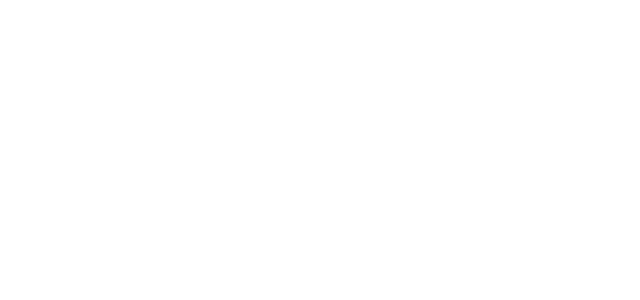
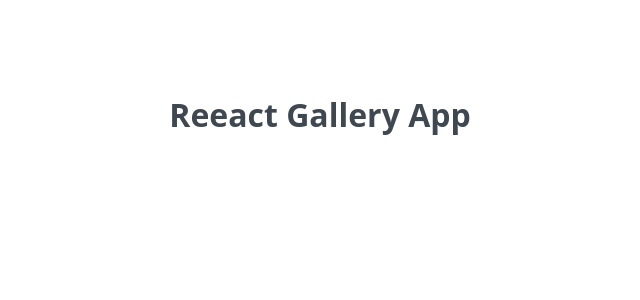
Before and after one commit to taw27/React-Gallery-App, a React (Create React App) app: page / in a window 1280 px wide. Shown: the top 300 px of the page, without its empty margins (320-960 px from the left). Built offline with nearby package versions, Linux system fonts and the light colour scheme.

Commit message:
Add Header component

```diff
--- a/src/components/App.js
+++ b/src/components/App.js
@@ -1,10 +1,11 @@
-import React from 'react';
-import '../index.css';
+import React from "react";
+import Header from "./Header";
+import "../index.css";
 
 function App() {
   return (
     <div className="App">
-
+      <Header></Header>
     </div>
   );
 }
```
